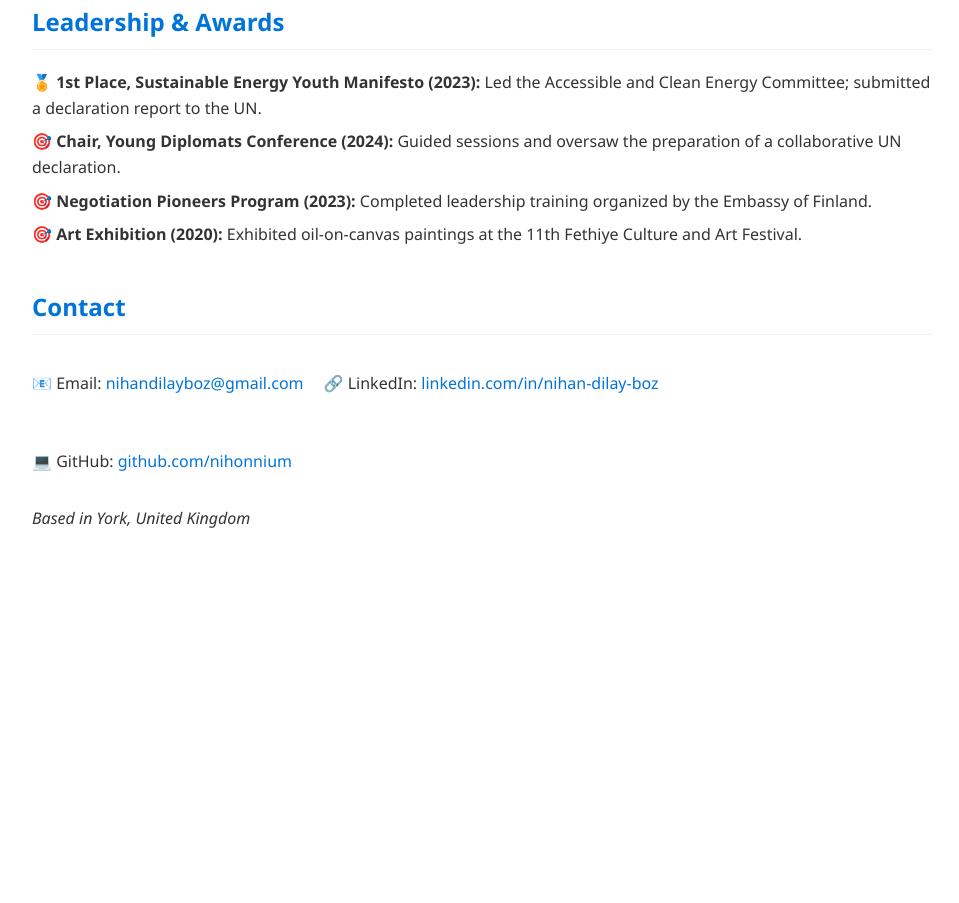
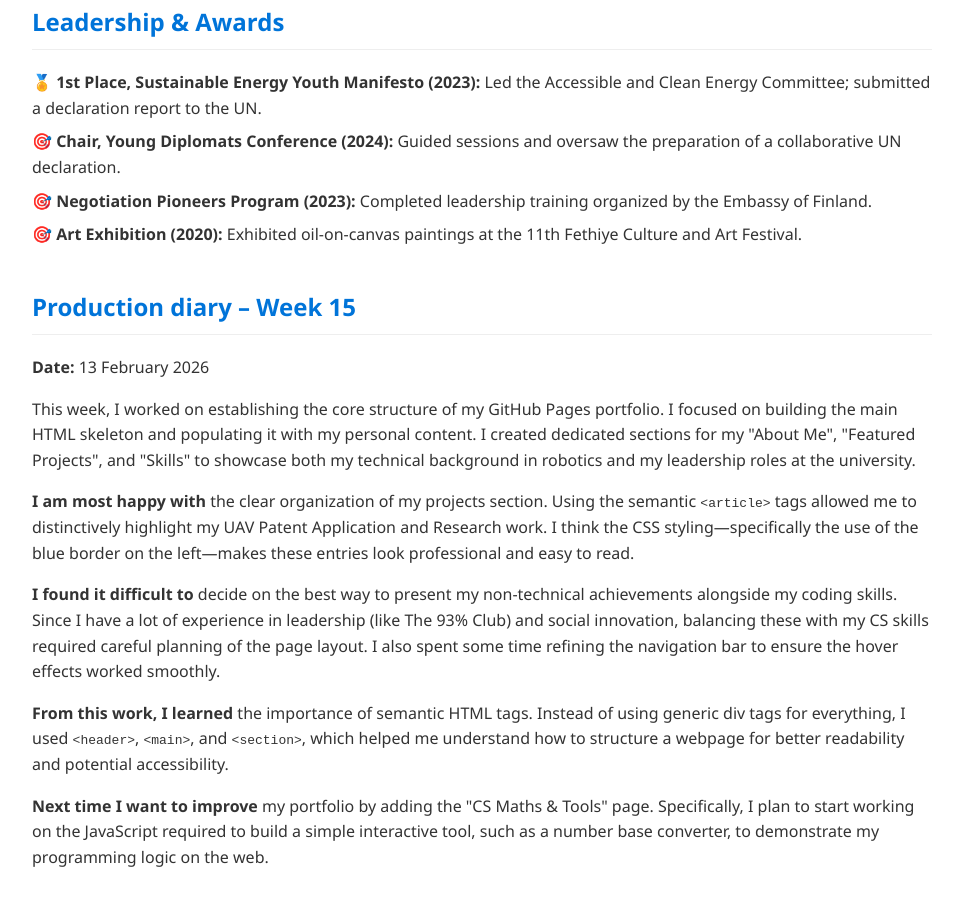
Before and after one commit to nihonnium/nihonnium.github.io, a plain HTML site: page index.html in a window 1280 px wide. Shown: the part 1894-2797 px from the top of the page, without its empty margins (158-1117 px from the left). Before the commit the page ends 2482 px from the top, so only its background shows below. Drawn offline with Linux system fonts and the light colour scheme.

Commit message:
Update index.html

```diff
--- a/index.html
+++ b/index.html
@@ -40,10 +40,10 @@
     <p class="tagline">First-year Computer Science Student at University of York | Treasurer at The 93% Club York </p>
     <nav>
       <a href="#about">About</a>
-      <a href="#projects">Projects & Research</a>
+      <a href="#projects">Projects</a>
       <a href="#skills">Skills</a>
       <a href="#achievements">Achievements</a>
-      <a href="#contact">Contact</a>
+      <a href="#production-diary">Diary</a> <a href="#contact">Contact</a>
     </nav>
   </header>
 
@@ -100,6 +100,30 @@
       </ul>
     </section>
 
+    <section id="production-diary">
+      <h2>Production diary – Week 15</h2>
+      <p><strong>Date:</strong> 13 February 2026</p>
+
+      <p>
+        This week, I worked on establishing the core structure of my GitHub Pages portfolio. I focused on building the main HTML skeleton and populating it with my personal content. I created dedicated sections for my "About Me", "Featured Projects", and "Skills" to showcase both my technical background in robotics and my leadership roles at the university.
+      </p>
+
+      <p>
+        <strong>I am most happy with</strong> the clear organization of my projects section. Using the semantic <code>&lt;article&gt;</code> tags allowed me to distinctively highlight my UAV Patent Application and Research work. I think the CSS styling—specifically the use of the blue border on the left—makes these entries look professional and easy to read.
+      </p>
+
+      <p>
+        <strong>I found it difficult to</strong> decide on the best way to present my non-technical achievements alongside my coding skills. Since I have a lot of experience in leadership (like The 93% Club) and social innovation, balancing these with my CS skills required careful planning of the page layout. I also spent some time refining the navigation bar to ensure the hover effects worked smoothly.
+      </p>
+
+      <p>
+        <strong>From this work, I learned</strong> the importance of semantic HTML tags. Instead of using generic div tags for everything, I used <code>&lt;header&gt;</code>, <code>&lt;main&gt;</code>, and <code>&lt;section&gt;</code>, which helped me understand how to structure a webpage for better readability and potential accessibility.
+      </p>
+
+      <p>
+        <strong>Next time I want to improve</strong> my portfolio by adding the "CS Maths & Tools" page. Specifically, I plan to start working on the JavaScript required to build a simple interactive tool, such as a number base converter, to demonstrate my programming logic on the web.
+      </p>
+    </section>
     <section id="contact">
       <h2>Contact</h2>
       <div class="contact-info">
```
